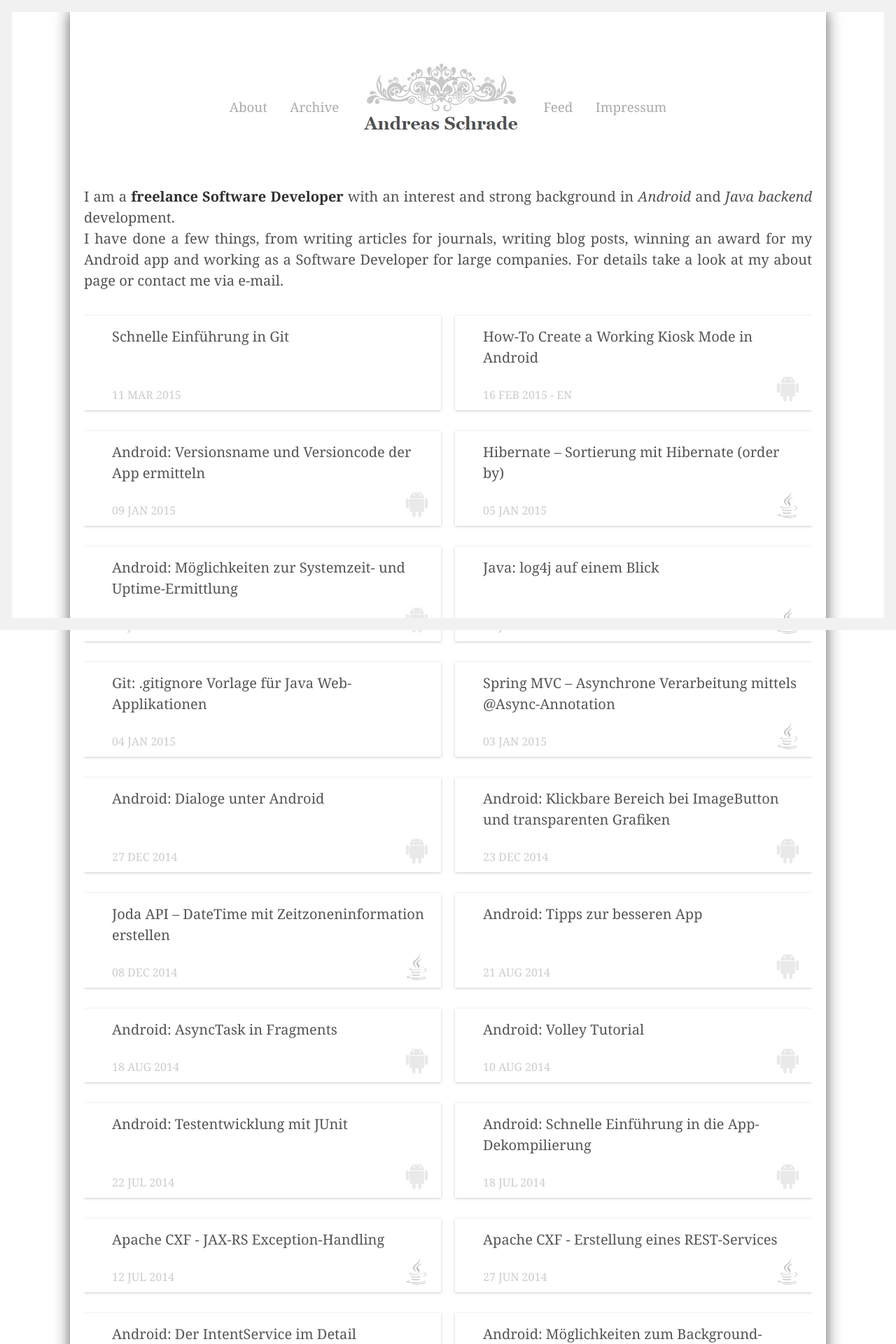
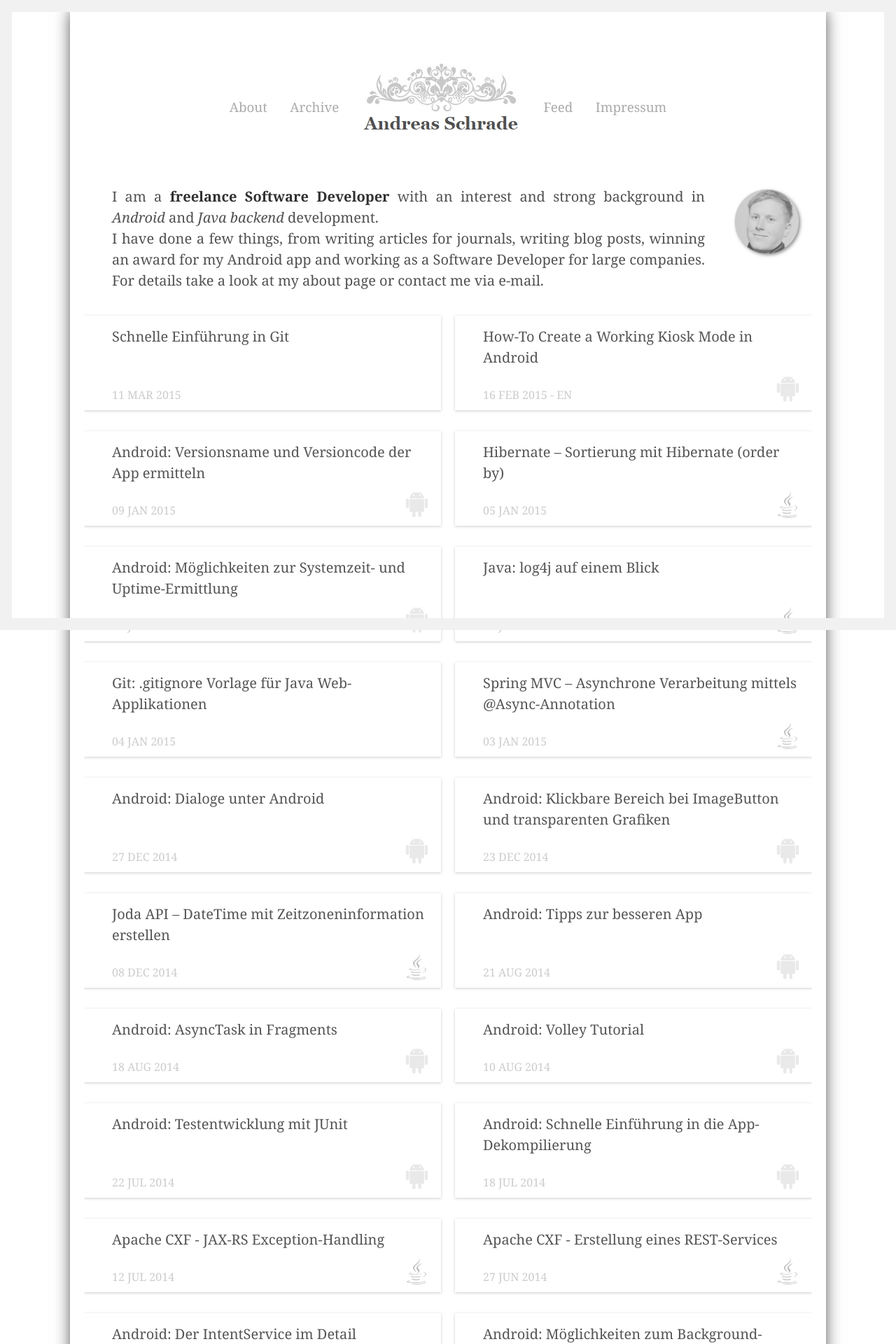
Before and after one commit to andreasschrade/andreasschrade.github.com, a Jekyll site: the page built from index.html, in a window 1280 px wide. Shown: the top 1920 px of the page at 70% size. Built offline with Jekyll 4.4.1, drawn with Linux system fonts in a browser that asks for light colours; Markdown is read by kramdown in place of the engine named in the settings; the list of posts is cut into pages by our own code.

Commit message:
added image

```diff
--- a/index.html
+++ b/index.html
@@ -26,7 +26,8 @@
 </style>
 
 <div class="posts">
-  <p>
+  <p style="padding-left:2rem">
+  <img src="{{site.baseurl}}assets/me-grey.png" style="float:right;margin-top:-8px; margin-left:2rem">
   I am a <strong>freelance Software Developer</strong> with an interest and strong background in <em>Android</em> and <em>Java backend</em> development.<br>
 I have done a few things, from writing articles for journals, writing blog posts, winning an award for my Android app and working as a Software Developer for large companies. For details take a look at my about page or contact me via e-mail.
   </p>
```
Also changed, not shown: assets/me-grey.png (added).
